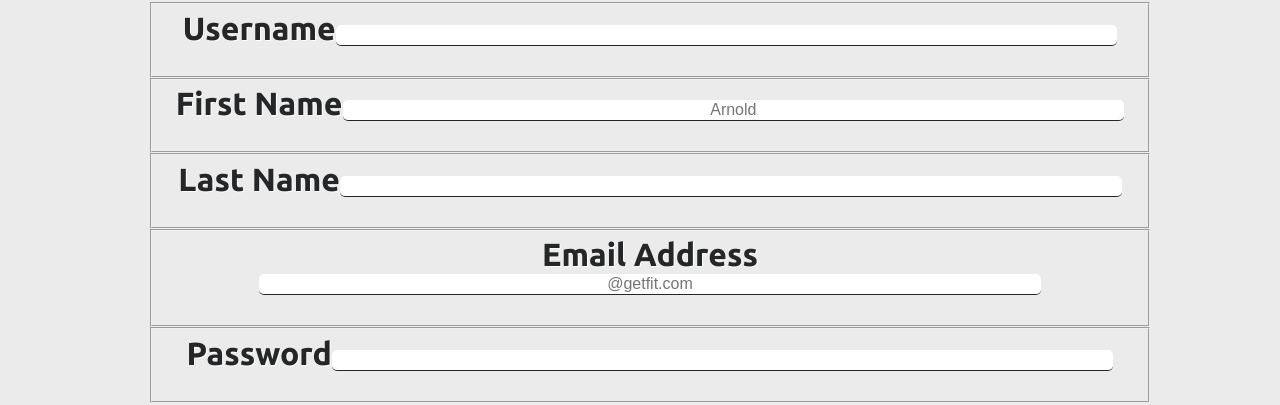
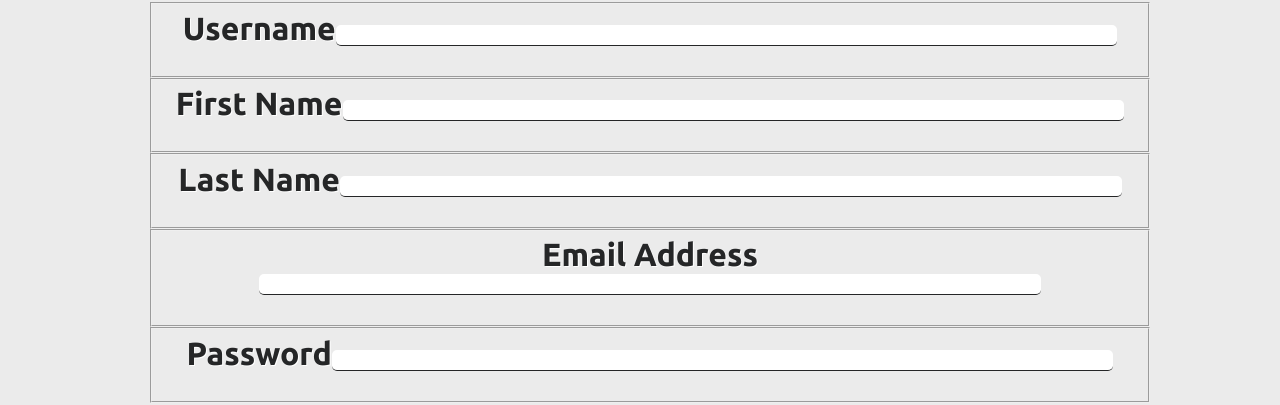
Before and after one commit to BuildWeek-Weight-Lifting-Journal/Front-End, a React (Create React App) app in the folder client/: page /register in a window 1280 px wide. Shown: the part 184-589 px from the top of the page. Built offline with nearby package versions, Linux system fonts and the light colour scheme.

Commit message:
removed placeholders

```diff
--- a/client/src/components/auth/Register.jsx
+++ b/client/src/components/auth/Register.jsx
@@ -31,7 +31,7 @@ const RegisterForm = ({ errors, touched }) => {
           {touched.firstName && errors.firstName && (
             <Error className="error">{errors.firstName}</Error>
           )}
-          <StyledField type="text" name="firstName" placeholder="Arnold" />
+          <StyledField type="text" name="firstName"  />
         </fieldset>
         <fieldset>
           <UserNamePasswordLabel>Last Name</UserNamePasswordLabel>
@@ -52,7 +52,7 @@ const RegisterForm = ({ errors, touched }) => {
           <StyledField
             type="text"
             name="email"
-            placeholder="@getfit.com"
+
           />
         </fieldset>
         <fieldset>
```
